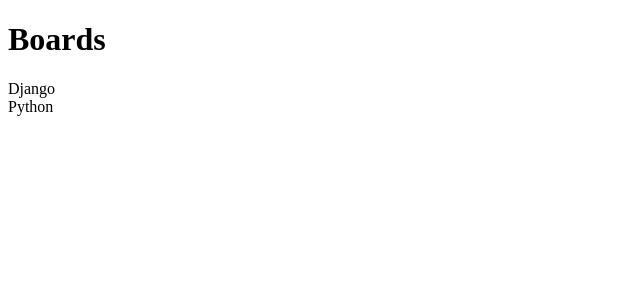
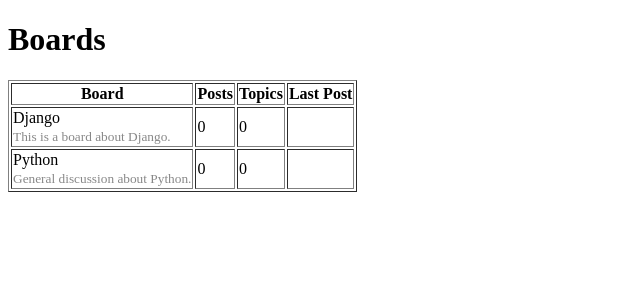
Before and after one commit to plm0677com/djangoproject, a Django app: page / in a window 1280 px wide. Shown: the top 300 px of the page, without its empty margins (0-640 px from the left). Run offline with Django 3.2, Linux system fonts and the light colour scheme; data comes from the database, SQL or seed files in the repository.

Commit message:
git push

```diff
--- a/myproject/boards/views.py
+++ b/myproject/boards/views.py
@@ -8,8 +8,8 @@
 def home(request):
     boards = Board.objects.all()
     # Board.objects.all()
-    # boards_names = list()
-    # for board in boards:
-    #     boards_names.append(board)
+    boards_names = list()
+    for board in boards:
+        boards_names.append(board)
     # response_html = '<br>'.join(boards_names)
     return render(request, 'home.html', {"boards": boards})
--- a/myproject/templates/home.html
+++ b/myproject/templates/home.html
@@ -1,14 +1,34 @@
 <!DOCTYPE html>
-<html lang="en">
+<html>
   <head>
-    <meta charset="UTF-8">
+    <meta charset="utf-8">
     <title>Boards</title>
   </head>
   <body>
     <h1>Boards</h1>
 
+    <table border="1">
+      <thead>
+        <tr>
+          <th>Board</th>
+          <th>Posts</th>
+          <th>Topics</th>
+          <th>Last Post</th>
+        </tr>
+      </thead>
+      <tbody>
         {% for board in boards %}
-    {{ board.name }} <br>
+          <tr>
+            <td>
+              {{ board.name }}<br>
+              <small style="color: #888">{{ board.description }}</small>
+            </td>
+            <td>0</td>
+            <td>0</td>
+            <td></td>
+          </tr>
         {% endfor %}
+      </tbody>
+    </table>
   </body>
 </html>
```
Lines whose indentation alone changed are shown as unchanged.
